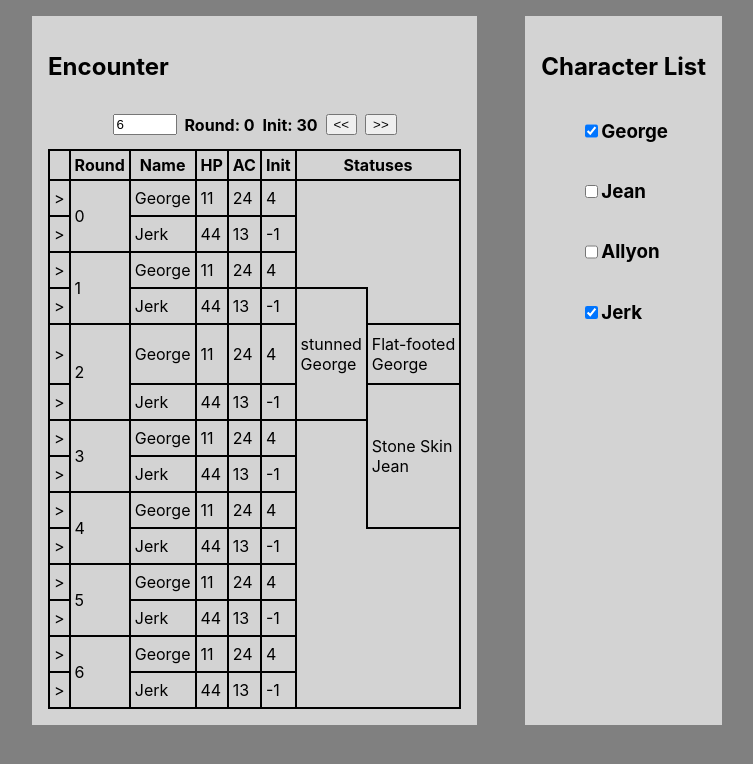
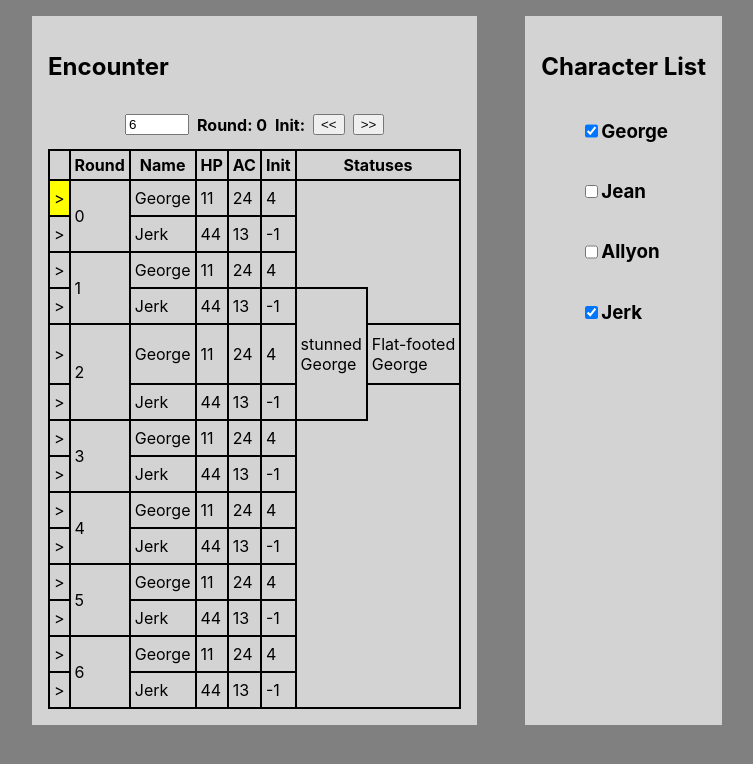
Before and after one commit to jamestw13/dm-helper, a React (Create React App) app: page / in a window 1280 px wide. Shown: the top 764 px of the page, without its empty margins (263-1016 px from the left). Built offline with nearby package versions, Linux system fonts and the light colour scheme.

Commit message:
refactored enounterLog state, added row highlight

```diff
--- a/src/CharacterRow.jsx
+++ b/src/CharacterRow.jsx
@@ -5,16 +5,13 @@ export const CharacterRow = ({ character: c, statuses: s }) => {
       <td>{c.hp}</td>
       <td>{c.ac}</td>
       <td>{c.init}</td>
-      {s?.map((status, i) => {
-        console.log("status", status);
-        return (
-          <td key={i} rowSpan={status.duration}>
-            {status.name}
-            <br />
-            {status.target}
-          </td>
-        );
-      })}
+      {s?.map((status, i) => (
+        <td key={i} rowSpan={status.duration}>
+          {status.name}
+          <br />
+          {status.target}
+        </td>
+      ))}
     </>
   );
 };
--- a/src/EncounterTracker.jsx
+++ b/src/EncounterTracker.jsx
@@ -1,11 +1,36 @@
-import { useState } from "react";
+import { useState, useEffect } from "react";
 import { TrackerNavigator } from "./TrackerNavigator";
 import { TrackerTable } from "./TrackerTable";
+import { statuses } from "./demoData";
 
 export const EncounterTracker = ({ chars }) => {
   const [numRounds, setNumRounds] = useState(6);
   const [currentRound, setCurrentRound] = useState(0);
-  const [currentInit, setCurrentInit] = useState(30);
+  const [currentTurn, setCurrentTurn] = useState(0);
+  const [encounterLog, setEncounterLog] = useState([]);
+
+  useEffect(() => {
+    const data = [...Array(numRounds + 1)].map((round, i) => {
+      const activeChars = chars?.filter((char) => !!char.inEncounter);
+      return {
+        round: i,
+        turns: activeChars?.map((char, j) => {
+          return {
+            j,
+            char,
+            statuses: statuses.filter((status) => {
+              return (
+                status.startRound === i &&
+                status.startTurn === j &&
+                activeChars.filter((char) => char.name === status.target).length
+              );
+            }),
+          };
+        }),
+      };
+    });
+    setEncounterLog(data);
+  }, [chars, numRounds]);
 
   return (
     <div id="tracker">
@@ -15,14 +40,17 @@ export const EncounterTracker = ({ chars }) => {
         setNumRounds={setNumRounds}
         currentRound={currentRound}
         setCurrentRound={setCurrentRound}
-        currentInit={currentInit}
-        setCurrentInit={setCurrentInit}
+        currentTurn={currentTurn}
+        setCurrentTurn={setCurrentTurn}
       />
 
       <TrackerTable
-        chars={chars}
-        numRounds={numRounds}
-        setNumRounds={setNumRounds}
+        currentRound={currentRound}
+        setCurrentRound={setCurrentRound}
+        currentTurn={currentTurn}
+        setCurrentTurn={setCurrentTurn}
+        encounterLog={encounterLog}
+        setEncounterLog={setEncounterLog}
       />
     </div>
   );
--- a/src/TrackerTable.jsx
+++ b/src/TrackerTable.jsx
@@ -1,36 +1,15 @@
 import { useEffect } from "react";
 import { useState } from "react";
 import { CharacterRow } from "./CharacterRow";
-import { statuses } from "./demoData";
 
-export const TrackerTable = ({ chars, numRounds }) => {
-  const [activeChars, setActiveChars] = useState(
-    chars.filter((char) => !!char.inEncounter)
-  );
-  const [encounterLog, setEncounterLog] = useState([]);
-
-  useEffect(() => {
-    const data = [...Array(numRounds + 1)].map((round, i) => {
-      return {
-        round: i,
-        turns: activeChars?.map((char, j) => {
-          return {
-            j,
-            char,
-            statuses: statuses.filter((status) => {
-              return status.startRound === i && status.startTurn === j;
-            }),
-          };
-        }),
-      };
-    });
-    setEncounterLog(data);
-  }, [activeChars]);
-
-  useEffect(() => {
-    setActiveChars(chars.filter((char) => !!char.inEncounter));
-  }, [chars]);
-
+export const TrackerTable = ({
+  encounterLog,
+  setEncounterLog,
+  setCurrentRound,
+  setCurrentTurn,
+  currentRound,
+  currentTurn,
+}) => {
   return (
     <>
       <table id="tracker-table">
@@ -46,13 +25,23 @@ export const TrackerTable = ({ chars, numRounds }) => {
           </tr>
         </thead>
         <tbody>
-          {encounterLog &&
-            encounterLog.map((e) =>
-              e.turns.map((turn, j) => {
-                console.log(turn);
-                return (
+          {encounterLog?.map((e, i) =>
+            e.turns.map((turn, j) => (
               <tr key={turn.index}>
-                    <td>&gt;</td>
+                <td
+                  data-row-round={i}
+                  data-row-turn={j}
+                  style={{
+                    backgroundColor:
+                      i === currentRound && j === currentTurn && "yellow",
+                  }}
+                  onClick={() => {
+                    setCurrentRound(i);
+                    setCurrentTurn(j);
+                  }}
+                >
+                  &gt;
+                </td>
                 {j === 0 && <td rowSpan={e.turns.length}>{e.round}</td>}
                 <CharacterRow
                   key={turn.char.name + j}
@@ -60,8 +49,7 @@ export const TrackerTable = ({ chars, numRounds }) => {
                   statuses={turn.statuses}
                 />
               </tr>
-                );
-              })
+            ))
           )}
         </tbody>
       </table>
```
Lines whose indentation alone changed are shown as unchanged.
